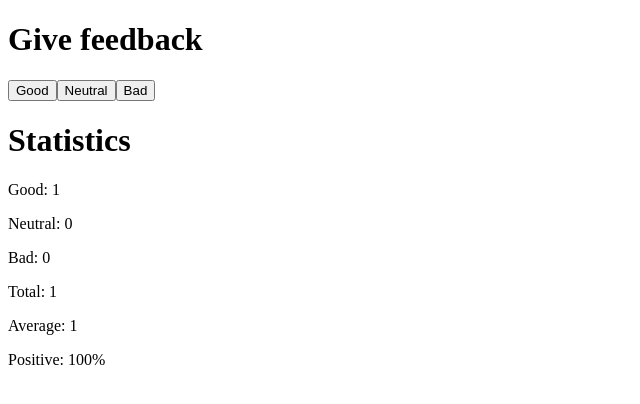
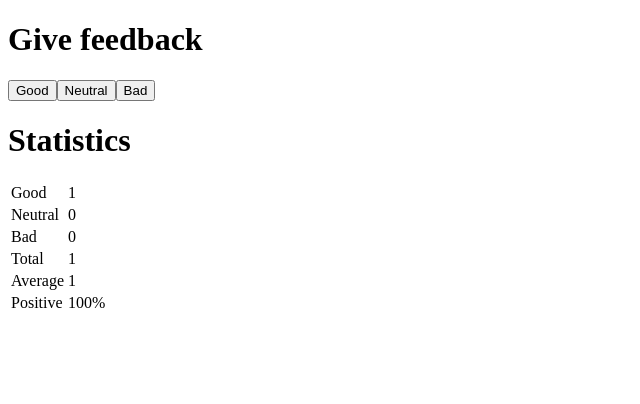
Before and after one commit to karlokolac/full-stack-open-submission-repository, a React (Vite) app in the folder part1/unicafe/: page / in a window 1280 px wide. Both pictures are taken after a click on the button "Good". Shown: the top 404 px of the page, without its empty margins (0-640 px from the left). Built offline with nearby package versions, Linux system fonts and the light colour scheme.

Commit message:
Finish exercise 1.11*

```diff
--- a/part1/unicafe/src/App.jsx
+++ b/part1/unicafe/src/App.jsx
@@ -6,9 +6,10 @@
 
 const StatisticLine = ({ text, value }) => {
   return (
-    <p>
-      {text}: {value}
-    </p>
+    <tr>
+      <td>{text}</td>
+      <td>{value}</td>
+    </tr>
   );
 };
 
@@ -23,15 +24,19 @@
   }
 
   return (
-    <div>
+    <>
       <h1>Statistics</h1>
+      <table>
+        <tbody>
           <StatisticLine text="Good" value={props.good} />
           <StatisticLine text="Neutral" value={props.neutral} />
           <StatisticLine text="Bad" value={props.bad} />
           <StatisticLine text="Total" value={props.all} />
           <StatisticLine text="Average" value={props.average} />
           <StatisticLine text="Positive" value={props.positive + "%"} />
-    </div>
+        </tbody>
+      </table>
+    </>
   );
 };
 
```
Lines whose indentation alone changed are shown as unchanged.
